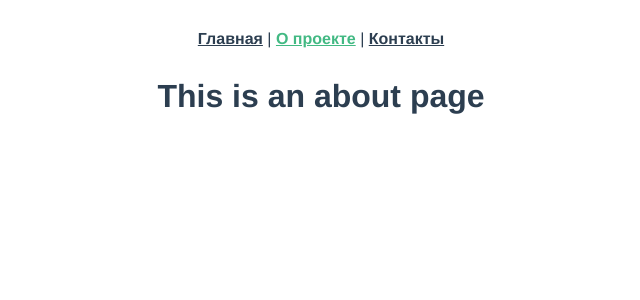
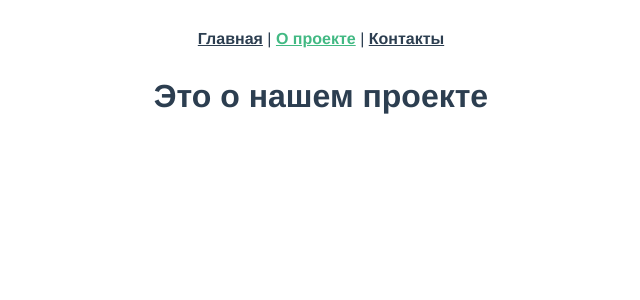
Before and after one commit to Sanitaravel/project_vue-router, a Vue app: page /about in a window 1280 px wide. Shown: the top 300 px of the page, without its empty margins (319-959 px from the left). Built offline with nearby package versions, Linux system fonts and the light colour scheme.

Commit message:
Update About.vue

```diff
--- a/src/views/About.vue
+++ b/src/views/About.vue
@@ -1,5 +1,5 @@
 <template>
   <div class="about">
-    <h1>This is an about page</h1>
+    <h1>Это о нашем проекте</h1>
   </div>
 </template>
```
